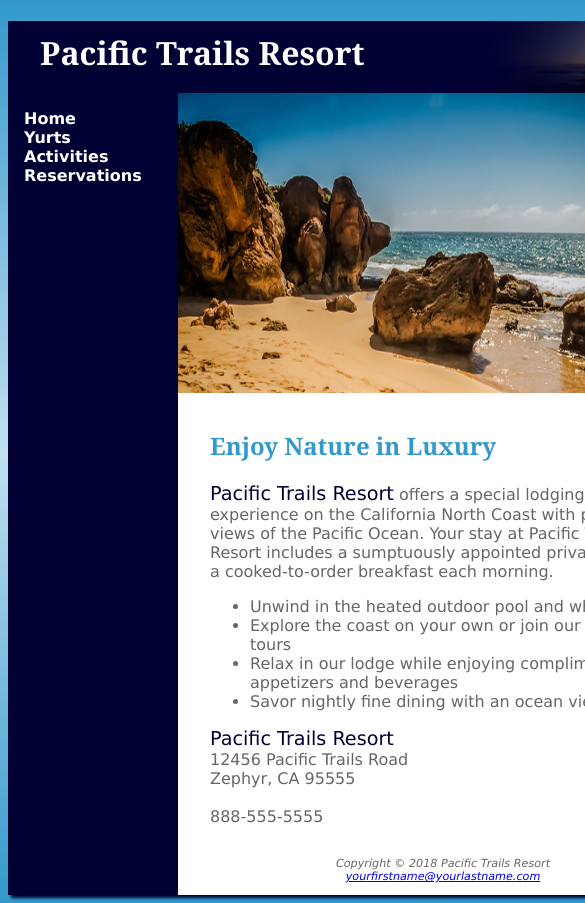
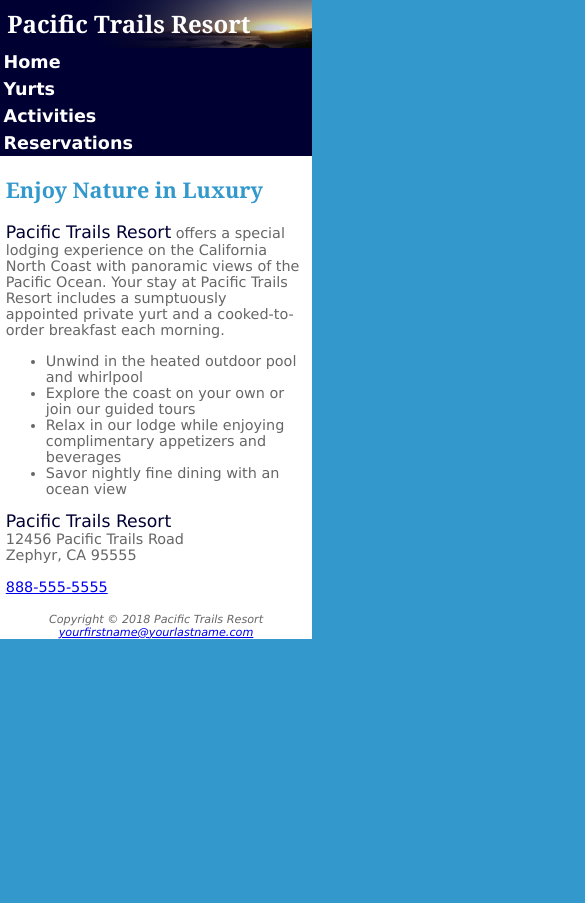
Before and after one commit to 44144-Sp22/ch7casestudy-megangalbraith, a plain HTML site: page index.html in a window 390 px wide. Shown: the top 903 px of the page, 585 px wide, since content can reach past the window. After the commit the page ends 844 px from the top, so only its background shows below. Drawn offline with Linux system fonts and the light colour scheme.

Commit message:
completed ch7 case study

```diff
--- a/index.html
+++ b/index.html
@@ -4,6 +4,8 @@
 <title>Pacific Trails Resort</title>
 <meta charset="utf-8">
 <link rel="stylesheet" href="pacific.css">
+<meta name="viewport"
+content="width=device-width, initial scale=1.0">
 </head>
 <body>
 <div id="wrapper">
@@ -34,7 +36,8 @@ Coast with panoramic views of the Pacific Ocean. Your stay at Pacific Trails Res
 <span class="resort">Pacific Trails Resort</span><br>
 12456 Pacific Trails Road<br>
 Zephyr, CA 95555<br><br>
-888-555-5555<br><br>
+<a id="mobile" href="tel:888-555-5555">888-555-5555</a><br><br>
+<span id="desktop">888-555-5555</span>
 </div>
 </main>
 <footer>
--- a/pacific.css
+++ b/pacific.css
@@ -85,3 +85,84 @@ main { padding-left: 2em;
 		  max-width: 1024px;
 		  box-shadow: 3px 3px 3px #000033;
 }
+#mobile { display: none; }
+#desktop { display: inline; }
+
+@media only screen and (max-width: 1024px) {
+  body{
+    background-image: none;
+    margin: 0;
+    padding: 0;
+}
+#wrapper {
+  min-width: 0;
+  margin: 0;
+  box-shadow: none;
+}
+h1 {
+  margin: 0;
+}
+nav {
+  float: none;
+  width: auto;
+  padding: 0.01em 1em;
+}
+nav li {
+  display: inline-block;
+}
+nav a {
+  padding-right: 2em;
+}
+main {
+  padding: 01em;
+  margin-left: 0;
+  font-size: 90%;
+}
+footer {
+  margin: 0;
+}
+#homehero, #yurthero, and #trailhero {
+  margin-left: 0;
+}
+}
+@media only all and (max-width: 768px) {
+  h1{
+    height: 100%;
+    font-size: 1.5em;
+    padding-left: 0.3em;
+  }
+  nav{
+    padding: 0;
+  }
+  nav a{
+    display: block;
+    padding: 0.2em;
+    font-size: 1.1em;
+    border-bottom: 1px;
+    border-color: #330000;
+  }
+  nav ul{
+    margin: 0;
+    padding: 0;
+  }
+  nav li{
+    display: block;
+    margin: 0;
+    padding: 0;
+  }
+  main {
+    padding: 0.1em 0.6em 0.1em 0.4em;
+  }
+  #homehero, #yurthero, and #trailhero {
+    display: none;
+  }
+  footer {
+    padding: 0;
+  }
+  #mobile{
+    display: inline;
+  }
+  #desktop{
+    display: none;
+  }
+}
```
Also changed, not shown: activities.html (+2 -0 lines), yurts.html (+2 -0 lines).
